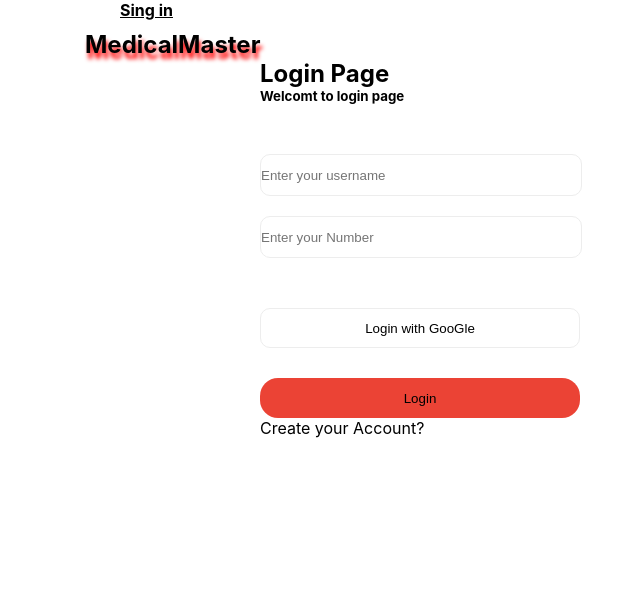
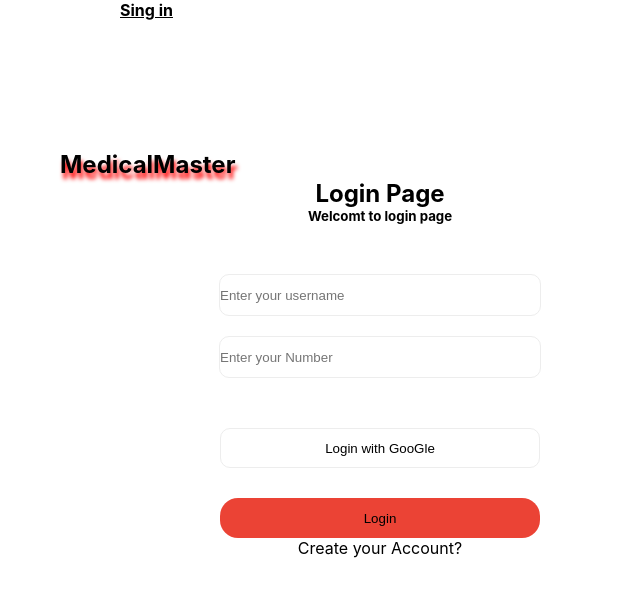
Before and after one commit to Gautam-2407/Medical, a React (Create React App) app in the folder client/: page / in a window 1280 px wide. Shown: the top 596 px of the page, without its empty margins (580-1220 px from the left). Built offline with nearby package versions, Linux system fonts and the light colour scheme; the HTML template or start-up script is replaced by a standard one.

Commit message:
some changes

```diff
--- a/client/src/pages/login/login.css
+++ b/client/src/pages/login/login.css
@@ -22,20 +22,18 @@ height: 100vh;
 }
 
 .login-logo{
-    margin-top:-120px;
     font-size:1.5rem;
-    margin-left: -75px;
     text-shadow: 2px 6px 4px red;
     font-weight: bolder;
 }
 
 .login-head{
-    margin-left:100px;
+    text-align: center;
 }
 
 .login-right{
     margin-top:150px;
-    margin-left:100px;
+    text-align: start;
     align-items: center;
 }
 
```
